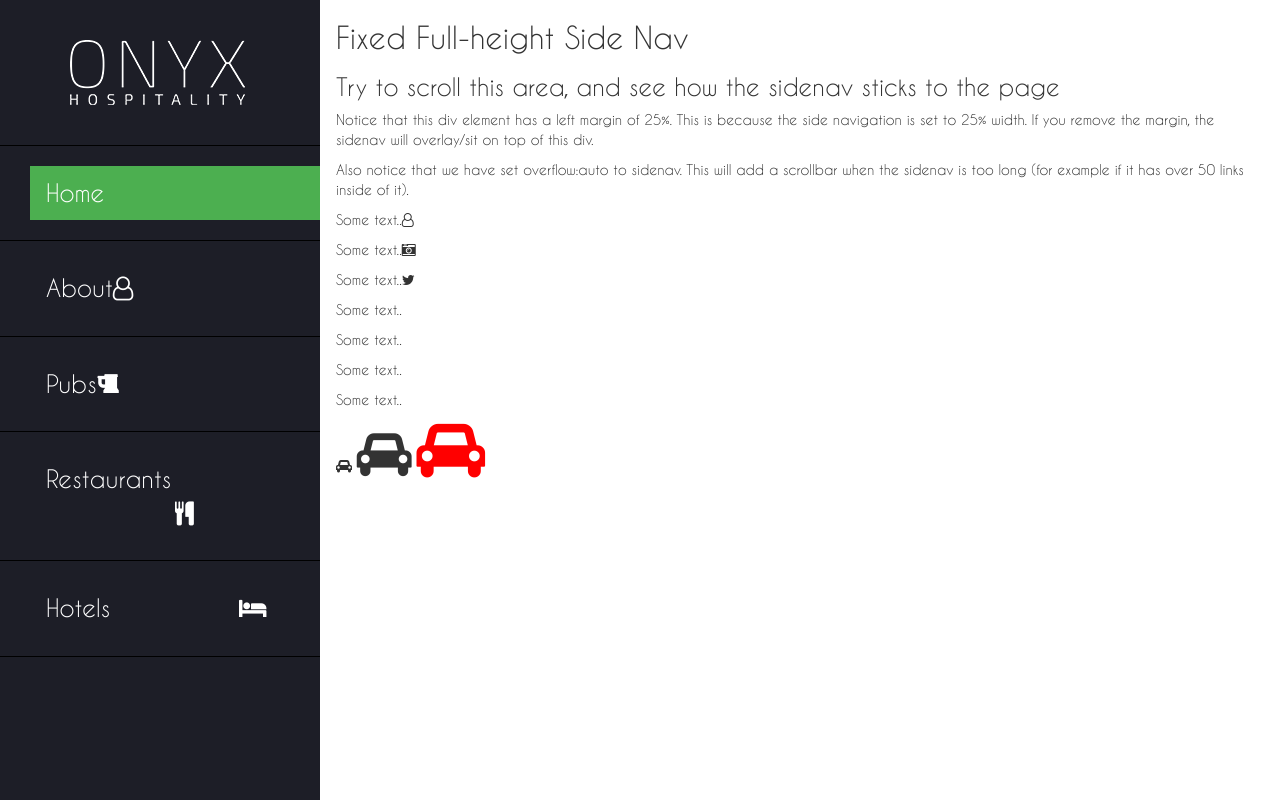
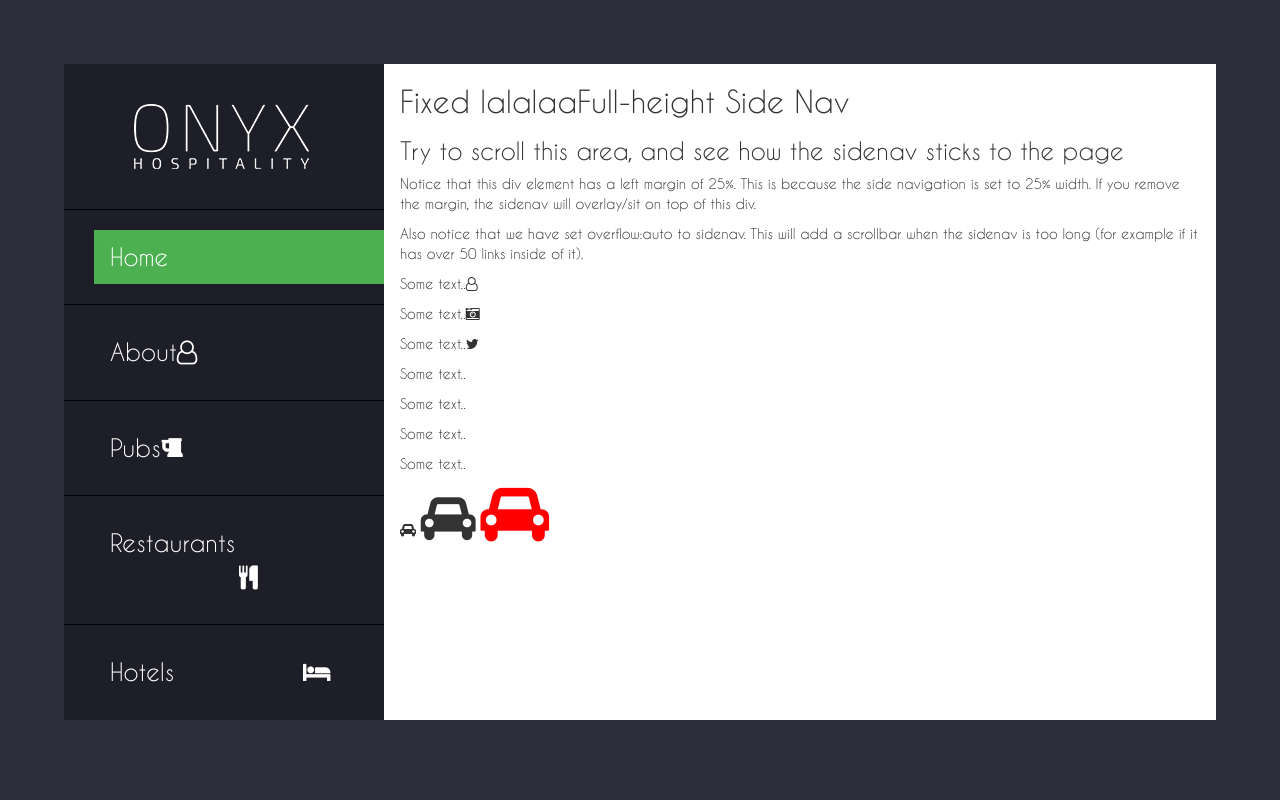
Before and after one commit to nHiRanZ/onyx-hospitality, a PHP site: page / in a window 1280 px wide. Run offline with PHP 8.4, Linux system fonts and the light colour scheme.

Commit message:
basic layout of home page created

```diff
--- a/css/style.css
+++ b/css/style.css
@@ -28,7 +28,8 @@ li a:hover:not(.active) {
 .header-main {
     background-color: #1d1e27;
     position: fixed;
-    height: 100%;
+    height: 82%;
+    margin: 5%;
     overflow: auto;
     width: 25%;
 }
@@ -45,6 +46,7 @@ li a:hover:not(.active) {
 
 body {
     font-family: 'Caviar-Dreams';
+    background-color: #2c2e3c;
 }
 
 hr{
@@ -52,3 +54,14 @@ hr{
     border-color: #000;
     color: #000;
 }
+
+.frame-home {
+    margin-left:30%;
+    padding:1px 16px;
+    background-color: #fff;
+    position: fixed;
+    height: 82%;
+    margin-top: 5%;
+    overflow: auto;
+    width: 65%;
+}
--- a/header.php
+++ b/header.php
@@ -4,8 +4,9 @@
 
     <ul>
         <center><img src="img/logo/onyx-hospitality-logo-white.png" alt="Logo" style="width:175px;height:65px; margin: 40px 10px 20px 5px"><hr></center>
-        <li><a class="active" href="index.php">Home</a><hr></li>
-        <li><a href="about.php">About<i class="fa fa-user-o" style="float-right"></i></a><hr></li>
+        <span class="icon-bar"><li><a class="active" href="index.php">Home</a><hr></li></span>
+        <span class="icon-bar"><li><a href="about.php">About<i class="fa fa-user-o"></i></a><hr></li></span>
+
         <li><a href="pubs.php">Pubs<i class="fa fa-beer" style="right: 90%;"></i></a><hr></li>
         <li><a href="restaurants.php">Restaurants<i class="fa fa-cutlery" style="margin-left:50%"></i></a><hr></li>
         <li><a href="hotels.php">Hotels<i class="fa fa-bed" style="margin-left:50%"></i></a><hr></li>
--- a/index.php
+++ b/index.php
@@ -22,14 +22,15 @@
 
 <body>
 
+
 <?php
 $_SESSION["ActivePage"]  = "index";
 include('header.php');
 ?>
 
+<div class="frame-home">
 
-<div style="margin-left:25%;padding:1px 16px;">
-    <h2>Fixed Full-height Side Nav</h2>
+    <h2>Fixed lalalaaFull-height Side Nav</h2>
     <h3>Try to scroll this area, and see how the sidenav sticks to the page</h3>
     <p>Notice that this div element has a left margin of 25%. This is because the side navigation is set to 25% width. If you remove the margin, the sidenav will overlay/sit on top of this div.</p>
     <p>Also notice that we have set overflow:auto to sidenav. This will add a scrollbar when the sidenav is too long (for example if it has over 50 links inside of it).</p>
@@ -43,9 +44,9 @@ include('header.php');
     <i class="fa fa-car"></i>
     <i class="fa fa-car" style="font-size:48px;"></i>
     <i class="fa fa-car" style="font-size:60px;color:red;"></i>
-</div>
 
 
+</div>
 
 
 <!-- FOOTER SECTION -->
```
